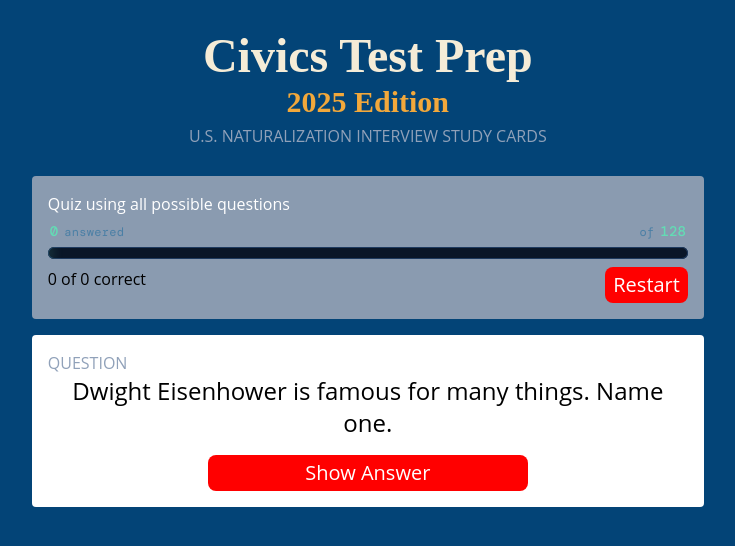
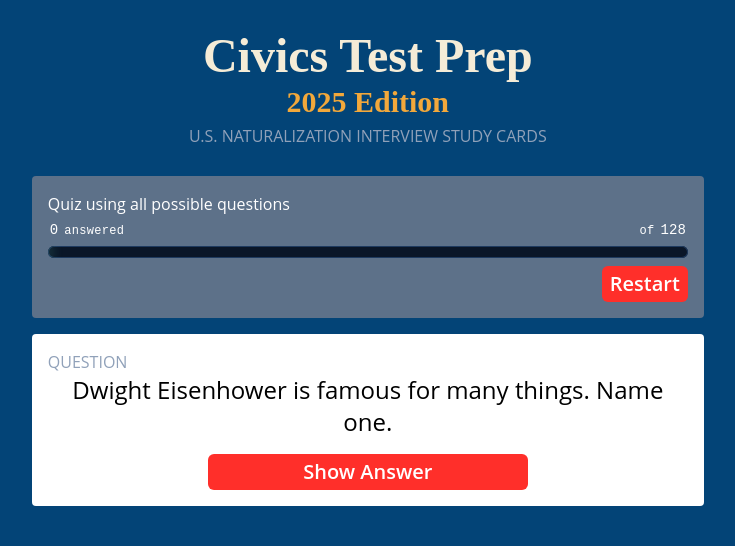
Before and after one commit to BarbaraPruz/civics-2025, a React (Vite) app: page / in a window 1280 px wide. Both pictures are taken after a click on the button "Let's Start!". Shown: the top 546 px of the page, without its empty margins (285-1020 px from the left). Built offline with nearby package versions, Linux system fonts and the light colour scheme.

Commit message:
Various styling tweaks. Adjust colors

```diff
--- a/src/App.tsx
+++ b/src/App.tsx
@@ -20,7 +20,7 @@ function App() {
           <div>
             <button
               onClick={handleStartQuiz}
-              className="w-sm bg-(--color-green-accent) text-white text-xl rounded-lg"
+              className="w-sm bg-(--color-green-accent) text-white text-xl"
             >
               <div className="flex justify-center ">
                 <span>Let's Start!</span>
--- a/src/components/progressBar/index.tsx
+++ b/src/components/progressBar/index.tsx
@@ -12,30 +12,30 @@ function ProgressBar({ current, total }: ProgressBarProps) {
       <div className="flex items-baseline justify-between mb-1.5 px-0.5">
         <div className="flex items-baseline gap-1.5">
           <span
-            style={{ fontFamily: "'DM Mono', monospace", color: "#63dcb4" }}
-            className="text-2xl font-medium tabular-nums leading-none"
+            style={{ fontFamily: "'DM Mono', monospace",  }}
+            className="text-2xl font-medium tabular-nums leading-none text-white"
           >
-            <span className="text-sm" style={{ color: "#63dcb4" }}>
+            <span className="text-sm text-white" >
               {current}
             </span>
           </span>
           <span
-            style={{ fontFamily: "'DM Mono', monospace", color: "#4a7fa5" }}
-            className="text-xs tracking-wide"
+            style={{ fontFamily: "'DM Mono', monospace" }}
+            className="text-xs tracking-wide text-white"
           >
             answered
           </span>
         </div>
         <div className="flex items-baseline gap-1.5">
           <span
-            style={{ fontFamily: "'DM Mono', monospace", color: "#4a7fa5" }}
-            className="text-xs tracking-wide"
+            style={{ fontFamily: "'DM Mono', monospace" }}
+            className="text-xs tracking-wide text-white"
           >
             of
           </span>
           <span
-            style={{ fontFamily: "'DM Mono', monospace", color: "#63dcb4" }}
-            className="text-sm font-medium tabular-nums leading-none"
+            style={{ fontFamily: "'DM Mono', monospace" }}
+            className="text-sm font-medium tabular-nums leading-none text-white"
           >
             {total}
           </span>
@@ -53,7 +53,7 @@ function ProgressBar({ current, total }: ProgressBarProps) {
           style={{
             width: `${pct}%`,
             background:
-              "linear-gradient(90deg, #63dcb4 0%, #a8f0d8 40%, #63dcb4 80%)",
+              "linear-gradient(90deg, #f4b557 0%, #f9d59f 80%, #f4b557 85%)",
             backgroundSize: "200% auto",
             boxShadow: "0 0 12px 2px rgba(99, 220, 180, 0.45)",
             transition: "width 0.6s cubic-bezier(0.65, 0, 0.35, 1)",
@@ -62,13 +62,14 @@ function ProgressBar({ current, total }: ProgressBarProps) {
         />
       </div>
 
-      <style>{`
+{/*
+<style>{`
         @import url('https://fonts.googleapis.com/css2?family=DM+Mono:wght@400;500&display=swap');
         @keyframes shimmer {
           0%   { background-position: -200% center; }
           100% { background-position:  200% center; }
         }
-      `}</style>
+      `}</style> */}
     </div>
   );
 }
--- a/src/components/questionCard/index.tsx
+++ b/src/components/questionCard/index.tsx
@@ -40,16 +40,16 @@ const QuestionCard = ({ question, onResult }: QuestionCardProps) => {
                 {question.reference.label}
               </a>
             </p>
-            <div className="flex mt-2 gap-3">
+            <div className="flex mt-6 gap-3">
               <button
                 onClick={handleCorrect}
-                className="w-sm bg-(--color-red-accent) text-white text-xl rounded-lg"
+                className="w-sm bg-(--color-red-accent) text-white text-xl"
               >
                 I know that!
               </button>
               <button
                 onClick={handleIncorrect}
-                className="w-sm bg-(--color-red-accent) text-white text-xl rounded-lg"
+                className="w-sm bg-(--color-red-accent) text-white text-xl"
               >
                 I didn't know that
               </button>
@@ -58,7 +58,7 @@ const QuestionCard = ({ question, onResult }: QuestionCardProps) => {
         ) : (
           <button
             onClick={handleShowAnswer}
-            className="w-xs py-1 bg-(--color-red-accent) text-white text-xl rounded-lg"
+            className="w-xs py-1 bg-(--color-red-accent) text-white text-xl"
           >
             Show Answer
           </button>
--- a/src/components/score/index.tsx
+++ b/src/components/score/index.tsx
@@ -30,20 +30,21 @@ const Score = ({ questionCount, onReset }: ScoreProps) => {
         <p>Quiz using {description}</p>
       </div>{" "}
       <ProgressBar current={numberAsked} total={questionCount} />
-      <div className="mt-2 flex w-full justify-between">
-        <p>
-          {numberCorrect} of {numberAsked} correct
-        </p>
-
+      <div className="mt-2 w-full flex flex-col justify-start md:flex-row md:justify-between text-white">
+        {numberAsked > 0 && (
+          <p>
+            {numberCorrect} of {numberAsked} correct
+          </p>
+        )}
         <p>
           {retryList.size > 0 &&
-            `${retryList.size} missed question saved for Retry`}
+            `${retryList.size} missed question${retryList.size>1?'s':''} saved for Retry`}
         </p>
         <button
           onClick={onReset}
-          className="px-2 py-1 bg-(--color-red-accent) text-white text-xl rounded-lg"
+          className="px-2 py-1 bg-(--color-red-accent) text-white text-xl"
         >
-          <span>Restart</span>
+          Restart
         </button>
       </div>
     </div>
--- a/src/components/settings/index.tsx
+++ b/src/components/settings/index.tsx
@@ -97,7 +97,7 @@ const Settings = () => {
             </label>
             <button
               onClick={handleResetRetryList}
-              className="px-2 py-1 bg-(--color-red-accent) text-white text-xl rounded-lg"
+              className="px-2 py-1 bg-(--color-red-accent) text-white text-xl"
             >
               <span>Reset Retry List (Count {retryList.size})</span>
             </button>
--- a/src/index.css
+++ b/src/index.css
@@ -2,10 +2,10 @@
 
 :root {
   --color-dark-background: #034477;
-  --color-red-accent: #ff0000; /* #d4502a; */
+  --color-red-accent: #ff2f2a;/* #d4502a; */
   --color-amber-accent: #f2a83b;
   --color-cream-text: #f5ecd7;
-  --color-steel-blue: #8a9bb0;
+  --color-steel-blue: #5d7189; /* #5d7189; #8a9bb0;*/
   --color-silver: #e8ecf0;
   --color-green-accent: #32cd32;
 
@@ -41,8 +41,14 @@ h3 {
 }
 
 a {
+  @apply pointer-events-auto cursor-pointer underline;
   color: blue;
-  text-decoration: underline;
+}
+
+button {
+  @apply rounded-md font-semibold pointer-events-auto cursor-pointer;
+  @apply transition-transform duration-150 ease-in-out;
+  @apply hover:scale-[1.01];
 }
 
 .subtitle {
```
